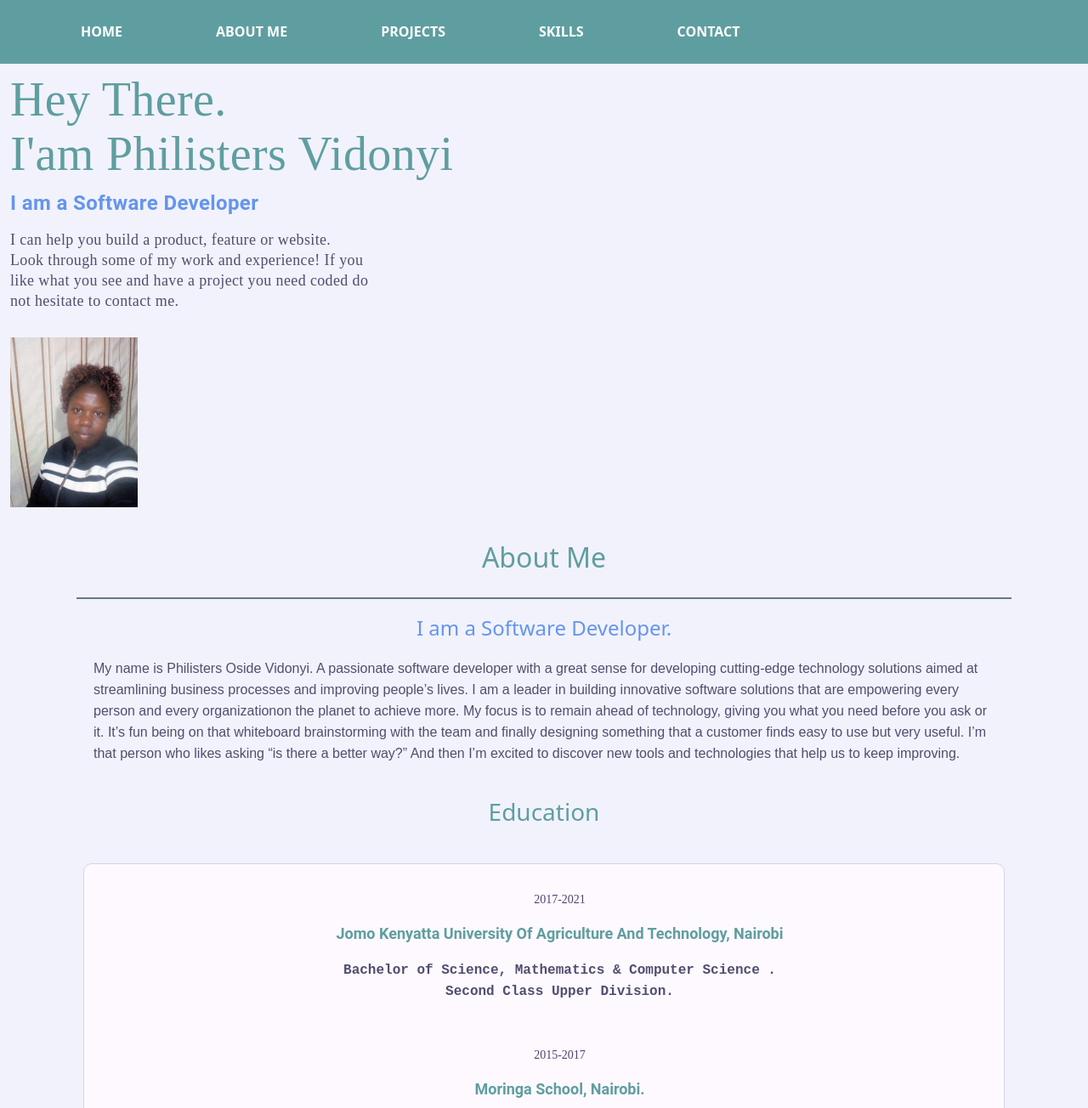
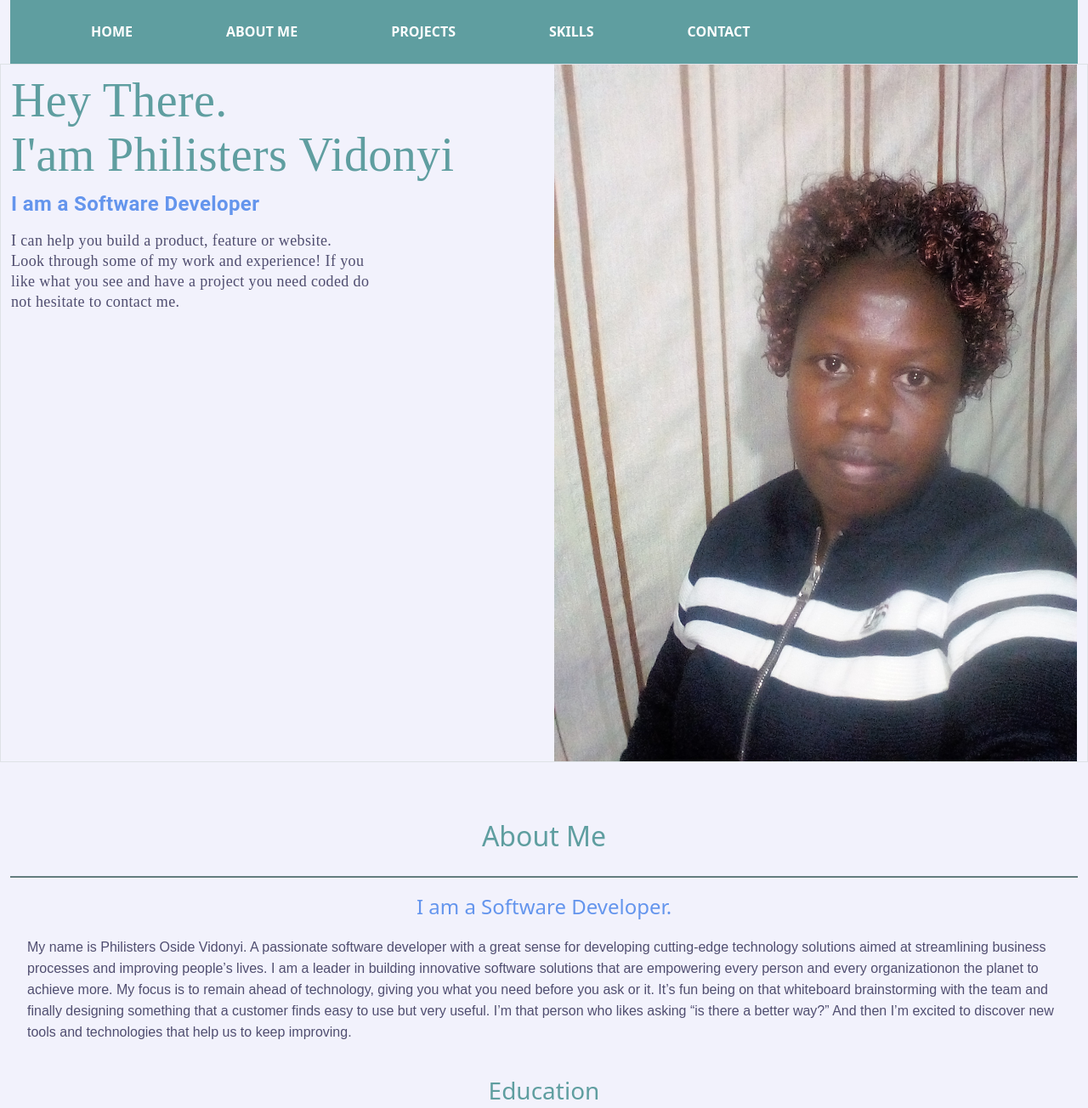
Before and after one commit to felly91/philisters.github.io, a plain HTML site: page index.html in a window 1280 px wide. Shown: the top 1304 px of the page at 85% size. Drawn offline with nearby package versions, Linux system fonts and the light colour scheme.

Commit message:
Add files via upload

```diff
--- a/index.html
+++ b/index.html
@@ -4,6 +4,7 @@
 
       <meta name="viewport" content="width=device-width, initial-scale=1">
       <link rel="stylesheet" href="bootstrap/css/bootstrap.min.css">
+      <link rel="stylesheet" href="https://cdnjs.cloudflare.com/ajax/libs/font-awesome/4.7.0/css/font-awesome.min.css">
 
       <script src="js/popper.min.js"></script>
       <script src="js/jquery.min.js"></script>
@@ -16,6 +17,7 @@
       <title> Philisters Oside Portfolio</title>
     </head>
     <body>
+      <div class="container-fluid ">
 <nav>
     <ul class="styleul">
         <li>
@@ -34,11 +36,13 @@
       </li>
     </ul>
 </nav>
+</div>
 <section id="Home">
-  <div class="container-fluid">
+  <div class="container-fluid border">
 <div class="row">
+  <div class="col-6">
 <div class="headline">
-  <div class="col-60">
+
 
     <h1>
       Hey There.<br />
@@ -54,17 +58,18 @@
     </div>
     </div>
 
-    <div class="col-40">
-      <img src="images/felly.jpg" alt="picture" class="introimg">
+    <div class="col-6" >
+      <img src="images/felly.jpg" alt="picture" class="img-fluid">
 
   </div>
 
   </div>
 </div>
 </div>
+
 </section>
     <section class="about section" id="about">
-        <div class="container">
+        <div class="container-fluid pt-5">
 
             <div class="section-title space">
               <h2>About Me</h2>
@@ -208,7 +213,7 @@
         <div class="project-item space">
           <div class="project-item-inner shadow-dark">
             <div class="project-img">
-              <img src="images/porfolio.jpeg" alt="">
+              <img src="images/porfolio.jpeg" alt="" class="image-fluid" width="100%">
             </div>
             <div class="project-info">
               <h4 class="project-title">Portfolio Website</h4>
@@ -228,7 +233,7 @@
         <div class="project-item space">
           <div class="project-item-inner shadow-dark">
             <div class="project-img">
-              <img src="images/form.png" alt="">
+              <img src="images/form.png" alt="" class="image-fluid" width="100%">
             </div>
             <div class="project-info">
               <h4 class="project-title">Hospital Admission Form</h4>
@@ -246,7 +251,7 @@
         <div class="project-item space">
           <div class="project-item-inner shadow-dark">
             <div class="project-img">
-              <img src="images/portfolio2.png "alt="">
+              <img src="images/portfolio2.png"alt=""   class="image-fluid" width="100%">
             </div>
             <div class="project-info">
               <h4 class="project-title">Portfolio Website</h4>
```
